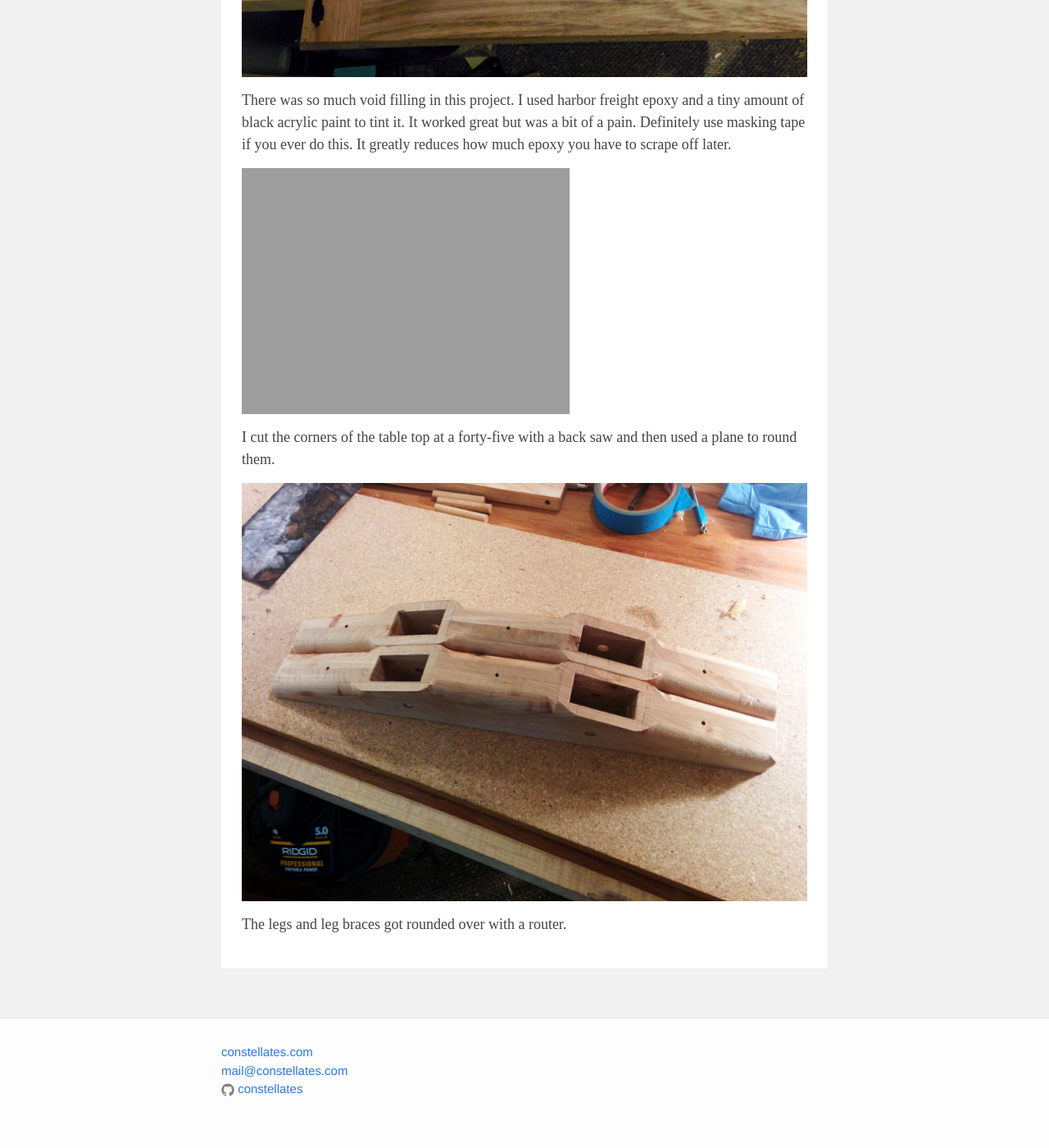
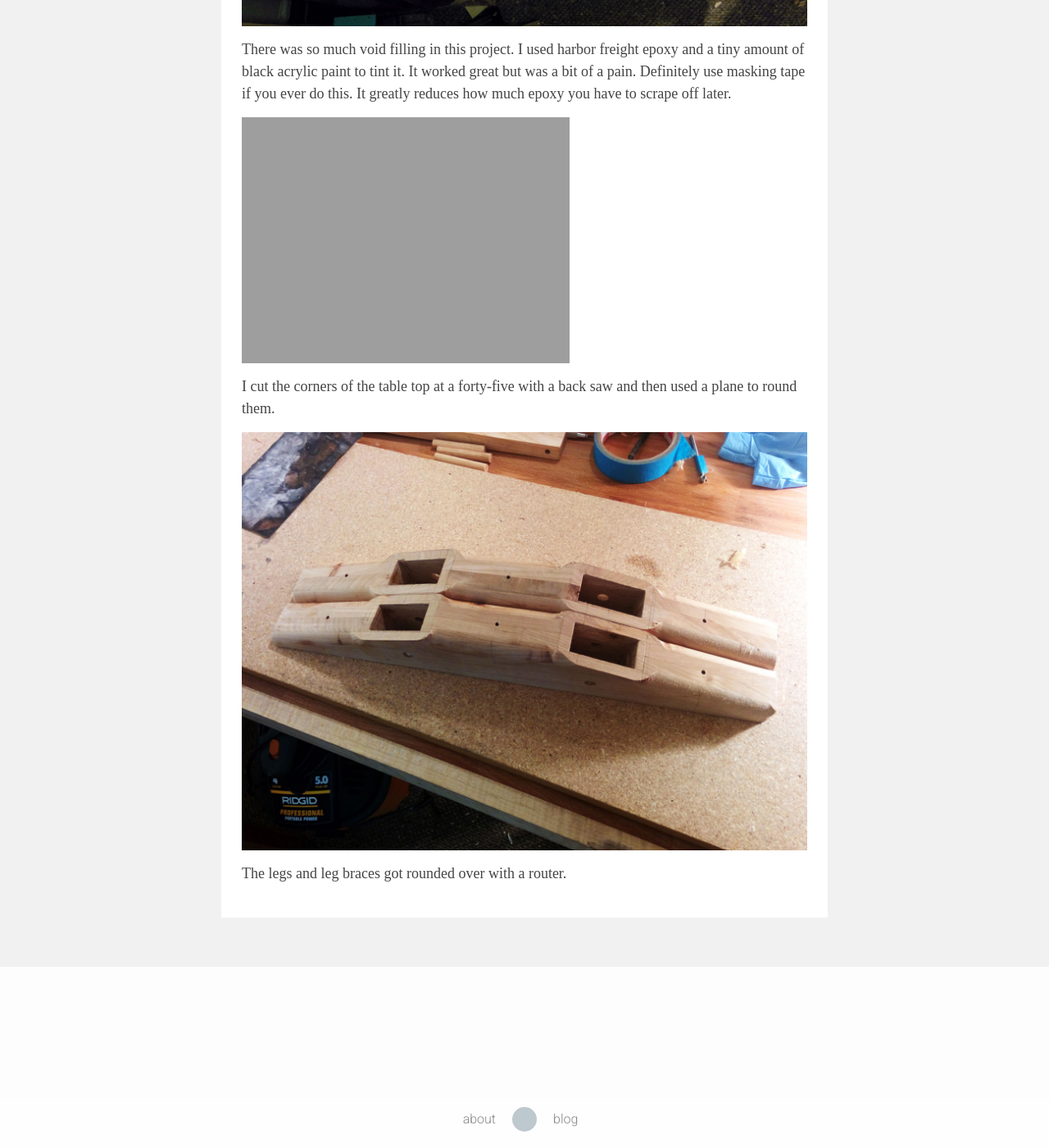
Before and after one commit to constellates/blog.constellates, a Jekyll site: the page built from _posts/2016-03-06-pallet-coffee-table.markdown, in a window 1280 px wide and 1400 px high, scrolled down 7027 px. Shown: the whole window at 82% size. Built offline with Jekyll 4.4.1, drawn with Linux system fonts in a browser that asks for light colours.

Commit message:
Updated navigation to be consistent with main website

```diff
--- a/_includes/footer.html
+++ b/_includes/footer.html
@@ -1,42 +1,9 @@
-<footer class="site-footer">
-
-  <div class="wrapper">
-
-    <!-- <h2 class="footer-heading">{{ site.title }}</h2> -->
-
-    <div class="footer-col-wrapper">
-      <div class="footer-col footer-col-1">
-        <ul class="contact-list">
-          <li><a href="http://www.constellates.com">constellates.com</a></li>
-          <li><a href="mailto:{{ site.email }}">{{ site.email }}</a></li>
-          {% if site.github_username %}
-          <li>
-            {% include icon-github.html username=site.github_username %}
-          </li>
-          {% endif %}
-        </ul>
-      </div>
-
-<!--       <div class="footer-col footer-col-2">
-        <ul class="social-media-list">
-          {% if site.github_username %}
-          <li>
-            {% include icon-github.html username=site.github_username %}
-          </li>
-          {% endif %}
-          {% if site.twitter_username %}
-          <li>
-            {% include icon-twitter.html username=site.twitter_username %}
-          </li>
-          {% endif %}
-        </ul>
-      </div>
-
-      <div class="footer-col footer-col-3">
-        <p>{{ site.description }}</p>
-      </div> -->
+<nav class="nav-bar">
+    <div>
+        <a href="http://constellates.com/#/about">about</a>
     </div>
-
-  </div>
-
-</footer>
+    <div>
+        <a href="{{ site.baseurl }}/">blog</a>
+    </div>
+</nav>
+<a href="http://constellates.com" class="menu-link"></a>
--- a/_layouts/default.html
+++ b/_layouts/default.html
@@ -5,14 +5,13 @@
 
   <body>
 
-    {% include header.html %}
+    <!-- {% include header.html %} -->
 
     <div class="page-content">
       <div class="wrapper">
         {{ content }}
       </div>
     </div>
-
     {% include footer.html %}
 
   </body>
--- a/_sass/_base.scss
+++ b/_sass/_base.scss
@@ -25,6 +25,7 @@ body {
     -o-font-feature-settings: "kern" 1;
     font-feature-settings: "kern" 1;
     font-kerning: normal;
+    padding-bottom: 40px;
 }
 
 
--- a/_sass/_layout.scss
+++ b/_sass/_layout.scss
@@ -97,69 +97,51 @@
 /**
  * Site footer
  */
-.site-footer {
-    border-top: 1px solid $grey-color-light;
-    padding: $spacing-unit 0;
+@import url(https://fonts.googleapis.com/css?family=Roboto:400,300);
+
+.nav-bar {
+    font-family: Roboto;
+    font-weight: lighter;
+    position: fixed;
+    bottom: 0px;
+    height: 60px;
+    width: 100%;
+    background: rgba(255,255,255,0.7);
+    padding-top: 10px;
+    box-sizing: border-box;
 }
 
-.footer-heading {
-    font-size: 18px;
-    margin-bottom: $spacing-unit / 2;
+.nav-bar div:first-child {
+  position: fixed;
+  right: 50%;
+  margin-right: 25px;
 }
 
-.contact-list,
-.social-media-list {
-    list-style: none;
-    margin-left: 0;
+.nav-bar div:last-child {
+  position: fixed;
+  left: 50%;
+  margin-left: 25px;
 }
 
-.footer-col-wrapper {
-    font-size: 15px;
-    color: $grey-color;
-    margin-left: -$spacing-unit / 2;
-    @extend %clearfix;
+.nav-bar div a {
+    margin: 0px 10px;
+    color: #888;
+    font-size: 16px;
+    text-decoration: none;
+    line-height: 30px;
 }
 
-.footer-col {
-    float: left;
-    margin-bottom: $spacing-unit / 2;
-    padding-left: $spacing-unit / 2;
-}
-
-.footer-col-1 {
-    width: -webkit-calc(35% - (#{$spacing-unit} / 2));
-    width:         calc(35% - (#{$spacing-unit} / 2));
-}
-
-.footer-col-2 {
-    width: -webkit-calc(20% - (#{$spacing-unit} / 2));
-    width:         calc(20% - (#{$spacing-unit} / 2));
-}
-
-.footer-col-3 {
-    width: -webkit-calc(45% - (#{$spacing-unit} / 2));
-    width:         calc(45% - (#{$spacing-unit} / 2));
-}
-
-@include media-query($on-laptop) {
-    .footer-col-1,
-    .footer-col-2 {
-        width: -webkit-calc(50% - (#{$spacing-unit} / 2));
-        width:         calc(50% - (#{$spacing-unit} / 2));
-    }
-
-    .footer-col-3 {
-        width: -webkit-calc(100% - (#{$spacing-unit} / 2));
-        width:         calc(100% - (#{$spacing-unit} / 2));
-    }
-}
-
-@include media-query($on-palm) {
-    .footer-col {
-        float: none;
-        width: -webkit-calc(100% - (#{$spacing-unit} / 2));
-        width:         calc(100% - (#{$spacing-unit} / 2));
-    }
+.menu-link {
+    height: 30px;
+    width: 30px;
+    position: fixed;
+    bottom: 20px;
+    left: 50%;
+    margin-left: -15px;
+    background: $lightBlue;
+    border-radius: 15px;
+    cursor: pointer;
+    transition: all .5s ease-in;
 }
 
 
--- a/css/main.scss
+++ b/css/main.scss
@@ -18,6 +18,7 @@ $text-color:       #111;
 $background-color: #fdfdfd;
 $brand-color:      #2a7ae2;
 
+$lightBlue: #BEC8CF;
 $grey-color:       #828282;
 $grey-color-light: lighten($grey-color, 40%);
 $grey-color-dark:  darken($grey-color, 25%);
```
